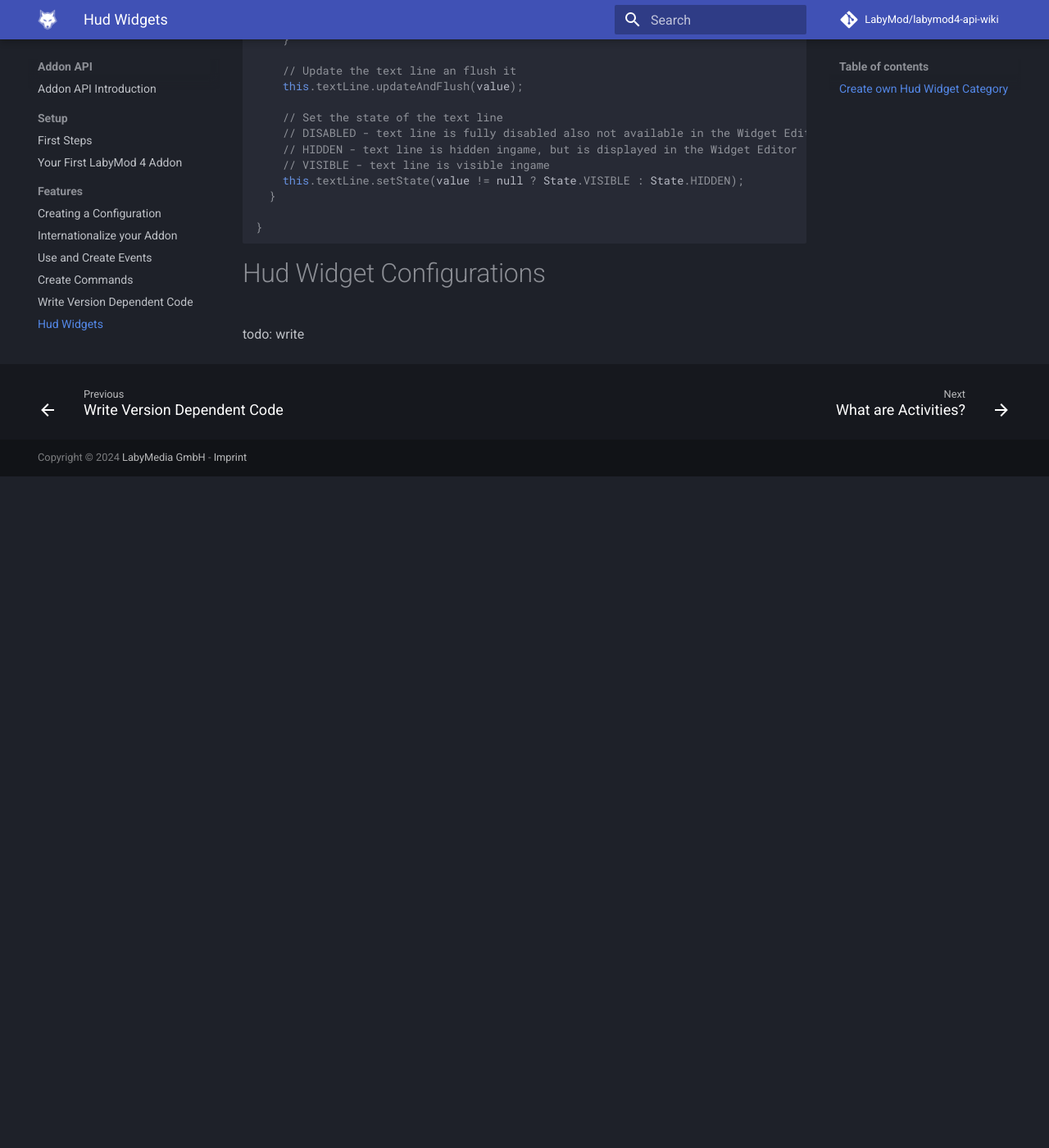
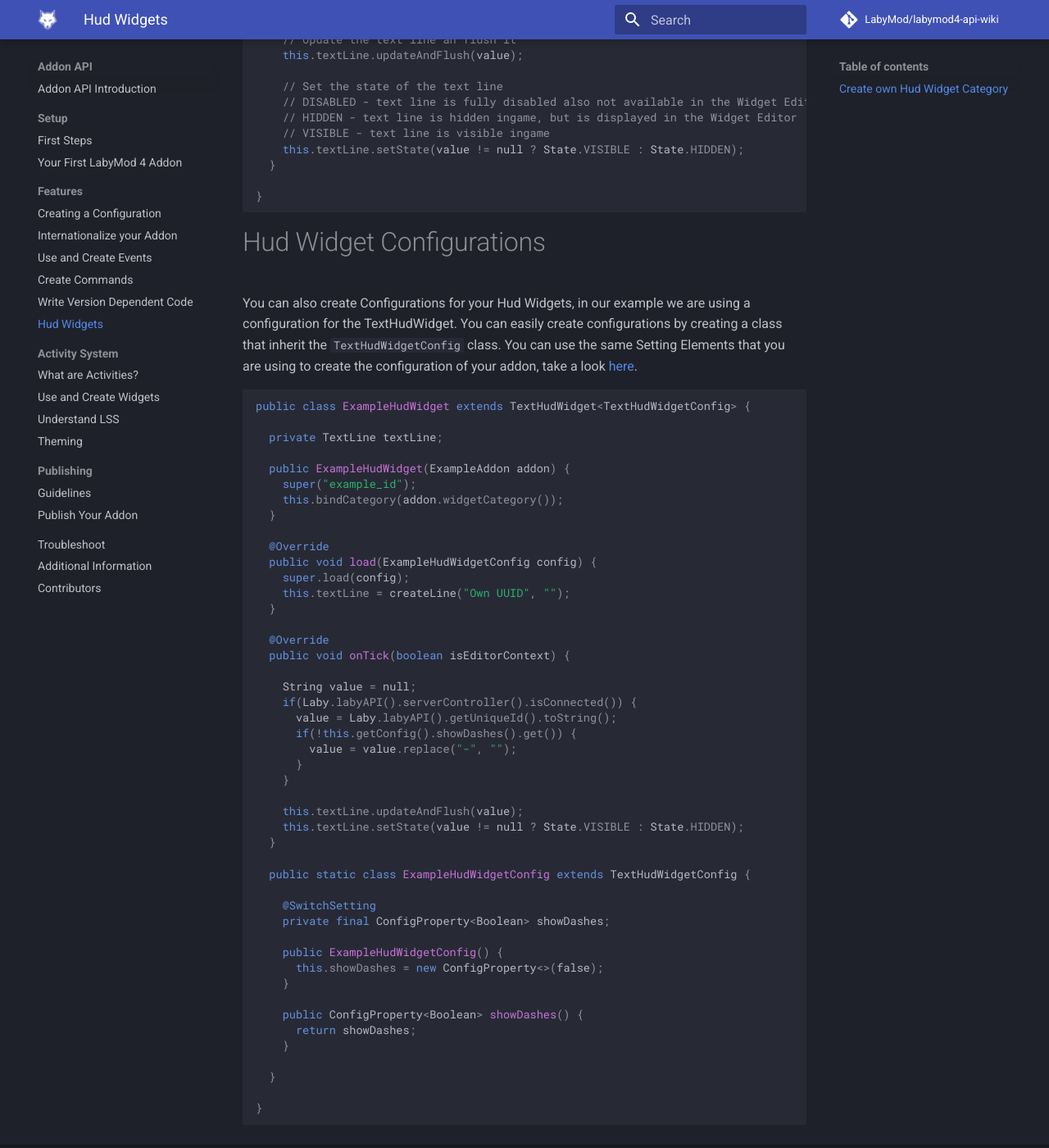
Before and after one commit to LabyMod/labymod4-api-wiki, an MkDocs documentation site: the page built from docs/pages/addon/features/hud-widgets.md, in a window 1280 px wide and 1400 px high, scrolled down 1818 px. Shown: the whole window at 82% size. Built offline with MkDocs 1.6.1 and Material for MkDocs 9.7.7, drawn with Linux system fonts in a browser that asks for light colours; comment, search, counter and statistics services are not loaded; before the commit the page ends 2399 px from its top, so only the background shows below that; some of the changed text lies outside the part shown.

Commit message:
Added HudWidget Configuration

````diff
--- a/docs/pages/addon/features/hud-widgets.md
+++ b/docs/pages/addon/features/hud-widgets.md
@@ -68,15 +65,15 @@
   @Override
   public void load(TextHudWidgetConfig config) {
     super.load(config);
-    this.textLine = createLine("Own Username", "0");
+    this.textLine = createLine("Own Username", "");
   }
 
   @Override
   public void onTick(boolean isEditorContext) {
 
     String value = null;
-    if(this.addon.labyAPI().serverController().isConnected()) {
-      value = this.addon.labyAPI().getName();
+    if(Laby.labyAPI().serverController().isConnected()) {
+      value = Laby.labyAPI().getName();
     }
 
     // Update the text line an flush it
@@ -90,9 +87,60 @@
   }
 
 }
-
 ```
 
 # Hud Widget Configurations
 
-todo: write
+You can also create Configurations for your Hud Widgets, in our example we are using a configuration for the TextHudWidget.
+You can easily create configurations by creating a class that inherit the `TextHudWidgetConfig` class.
+You can use the same Setting Elements that you are using to create the configuration of your addon, take a look <a href="/pages/addon/features/config/#using-predefined-setting-widgets">here</a>.
+
+```java
+
+public class ExampleHudWidget extends TextHudWidget<TextHudWidgetConfig> {
+
+  private TextLine textLine;
+
+  public ExampleHudWidget(ExampleAddon addon) {
+    super("example_id");
+    this.bindCategory(addon.widgetCategory());
+  }
+
+  @Override
+  public void load(ExampleHudWidgetConfig config) {
+    super.load(config);
+    this.textLine = createLine("Own UUID", "");
+  }
+
+  @Override
+  public void onTick(boolean isEditorContext) {
+
+    String value = null;
+    if(Laby.labyAPI().serverController().isConnected()) {
+      value = Laby.labyAPI().getUniqueId().toString();
+      if(!this.getConfig().showDashes().get()) {
+        value = value.replace("-", "");
+      }
+    }
+
+    this.textLine.updateAndFlush(value);
+    this.textLine.setState(value != null ? State.VISIBLE : State.HIDDEN);
+  }
+
+  public static class ExampleHudWidgetConfig extends TextHudWidgetConfig {
+
+    @SwitchSetting
+    private final ConfigProperty<Boolean> showDashes;
+
+    public ExampleHudWidgetConfig() {
+      this.showDashes = new ConfigProperty<>(false);
+    }
+
+    public ConfigProperty<Boolean> showDashes() {
+      return showDashes;
+    }
+
+  }
+
+}
+```
````
Also changed, not shown: other parts of docs/pages/addon/features/hud-widgets.md (+0 -3 lines).
